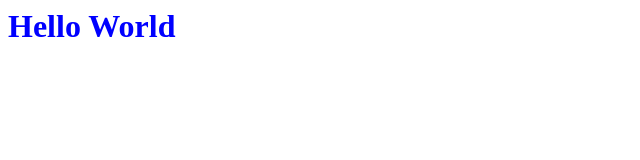
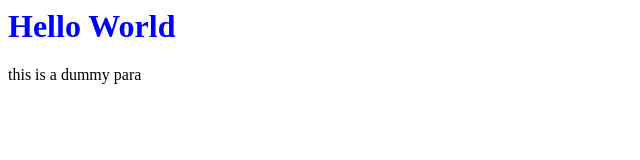
Before and after one commit to pardhivar/html, a plain HTML site: page index.html in a window 1280 px wide. Shown: the whole page, without its empty margins (0-640 px from the left). Drawn offline with Linux system fonts and the light colour scheme.

Commit message:
Feat js added

```diff
--- a/index.html
+++ b/index.html
@@ -7,5 +7,6 @@
 </head>
 <body>
     <h1>Hello World </h1>
+    <p>this is a dummy para</p>
 </body>
 </html>
```
Also changed, not shown: scripit.js (added).
